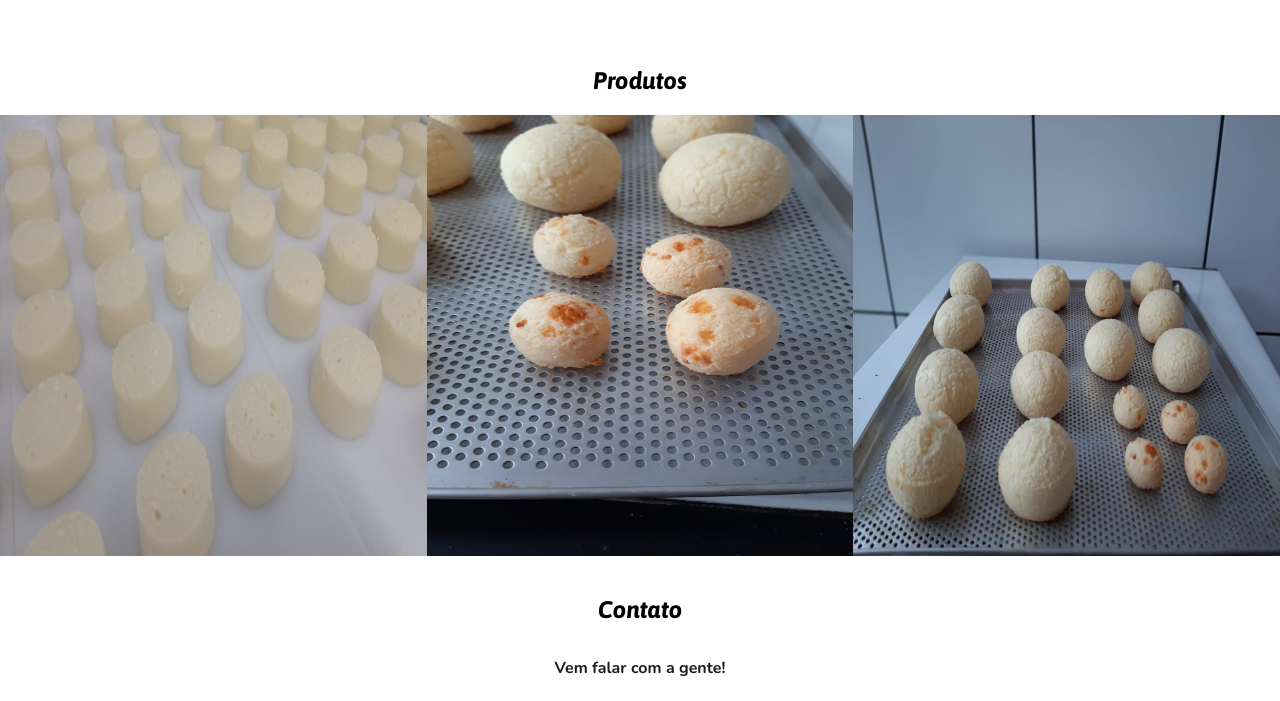
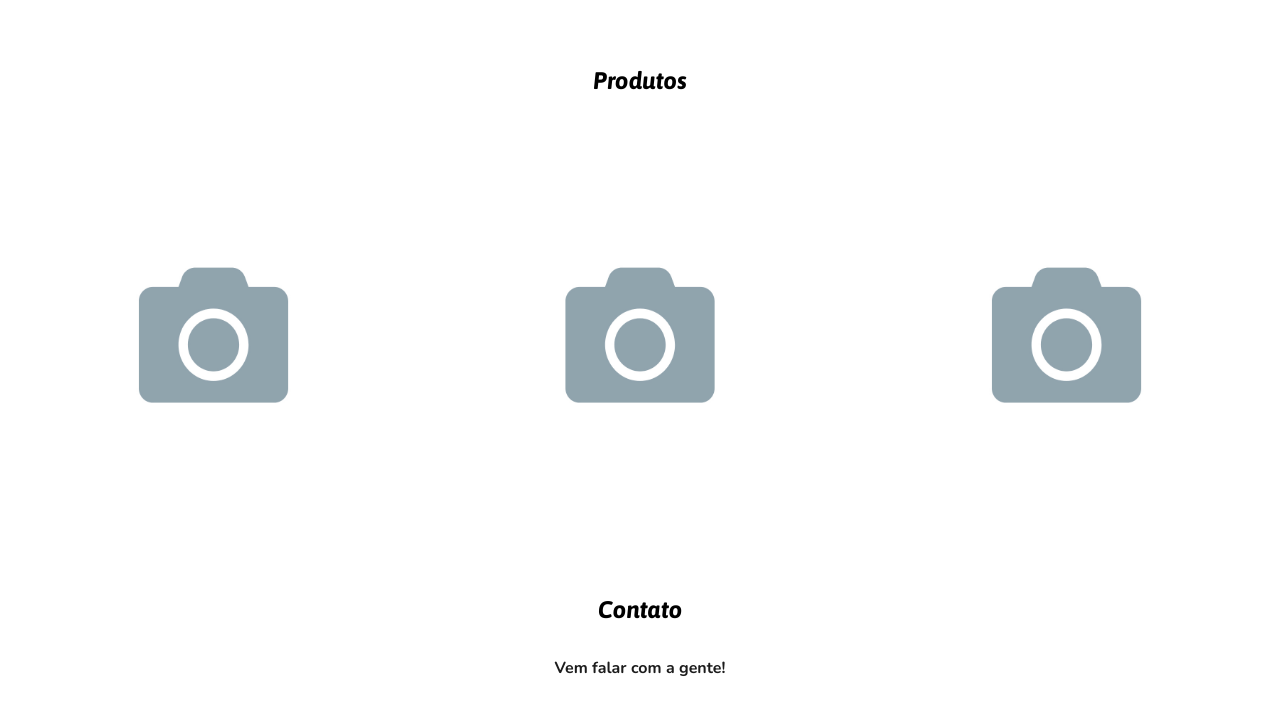
Before and after one commit to GuilhermeHMG/site_mogimassas.com.br, a plain HTML site: page website/index.html in a window 1280 px wide. Shown: the part 1288-1989 px from the top of the page. Drawn offline with nearby package versions, Linux system fonts and the light colour scheme.

Commit message:
site_mogimassas.com.br_v1.1.5

```diff
--- a/website/index.html
+++ b/website/index.html
@@ -69,9 +69,9 @@
 
     <section id="produtos">
         <h2>Produtos</h2>
-        <img src="img/2.jpeg" alt="Pão de Queijo" width="640" height="441">
-        <img src="img/3.jpeg" alt="Esfiha" width="640" height="441">
-        <img src="img/4.jpeg" alt="Coxinha" width="640" height="441">
+        <img src="img/sem-foto.gif" alt="Pão de Queijo" width="640" height="441">
+        <img src="img/sem-foto.gif" alt="Esfiha" width="640" height="441">
+        <img src="img/sem-foto.gif" alt="Coxinha" width="640" height="441">
 
     </section>
 
```
Also changed, not shown: website/img/sem-foto.gif (added).
